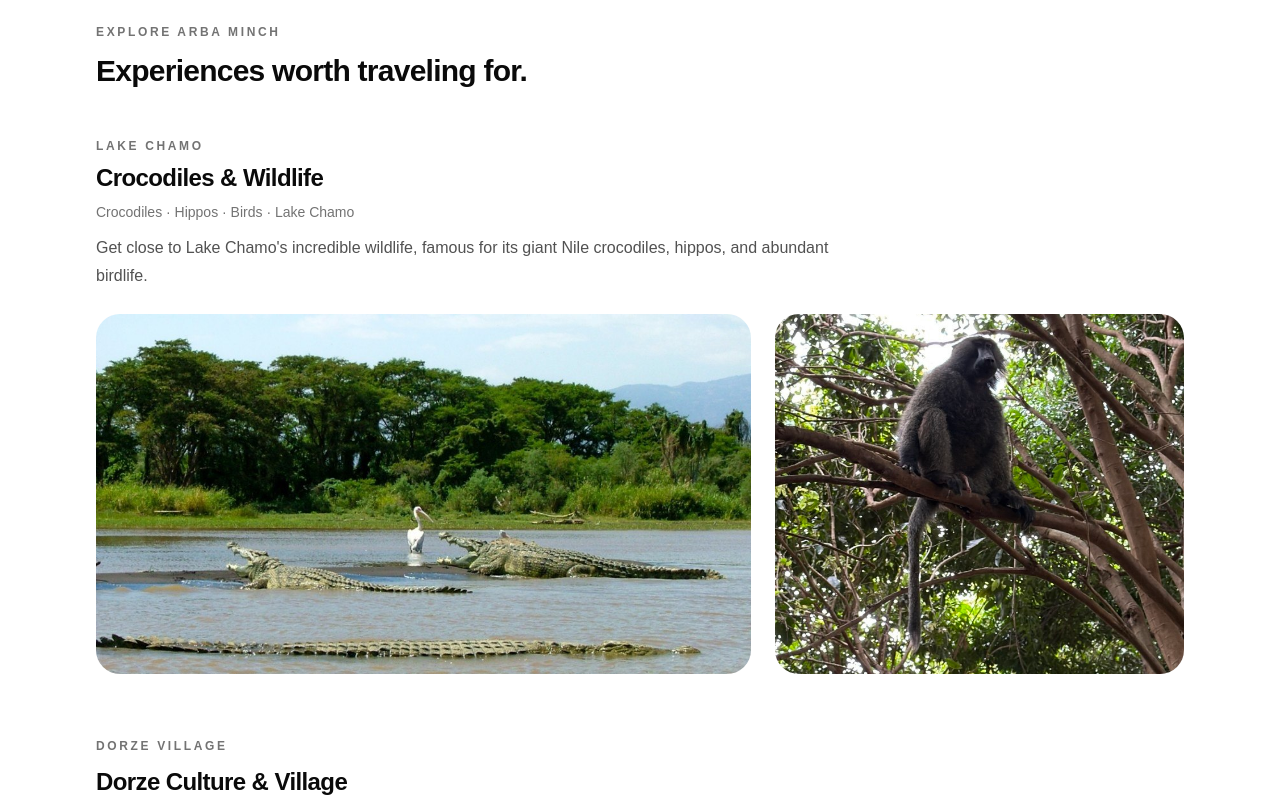
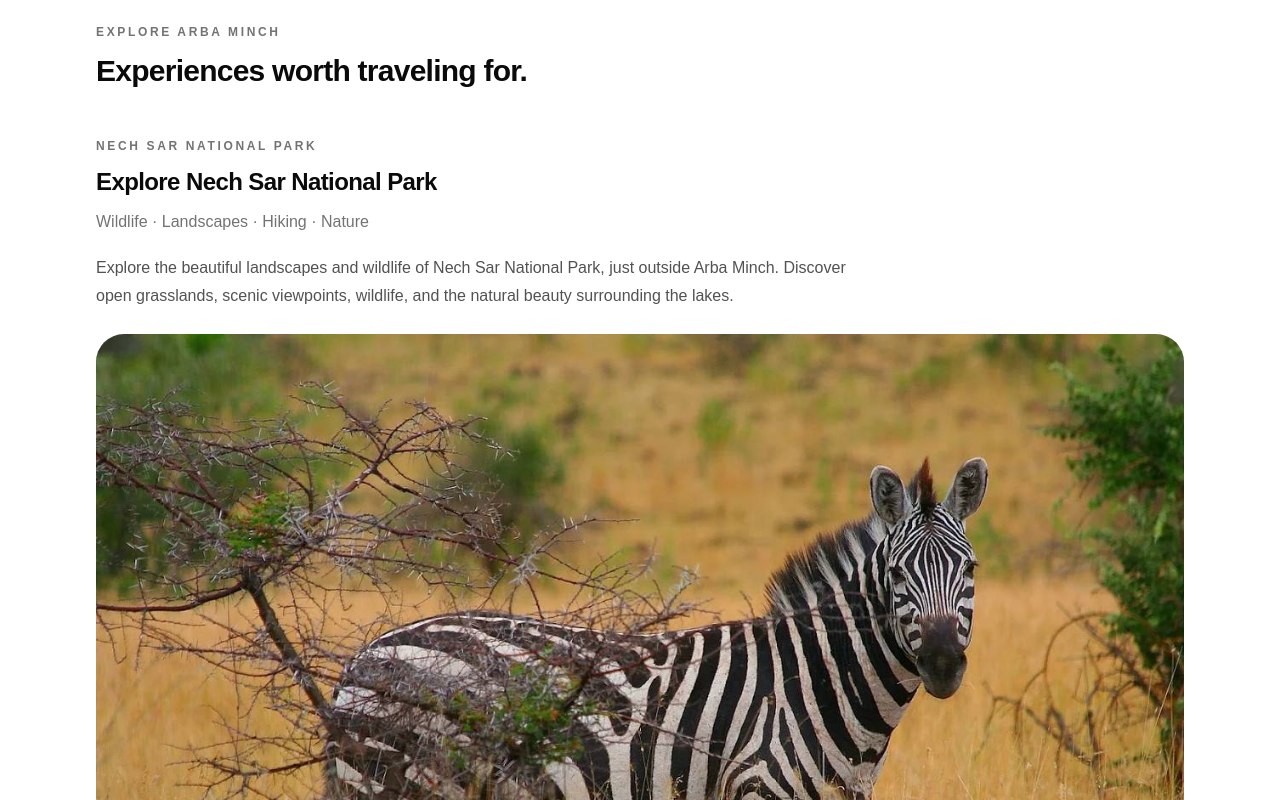
Before and after one commit to amanuel-gezahange/abushtour, a Next.js app: page / in a window 1280 px wide. Shown: the part 840-1640 px from the top of the page. Built offline with nearby package versions, Linux system fonts and the light colour scheme.

Commit message:
final adjustment added nech sar commit

```diff
--- a/app/page.tsx
+++ b/app/page.tsx
@@ -194,12 +194,46 @@ export default function Home() {
         <h2 className="mt-3 text-3xl font-semibold leading-tight tracking-tight text-neutral-950">
           Experiences worth traveling for.
         </h2>
+        {/* ========================= */}
+        {/* NECH SAR NATIONAL PARK */}
+        {/* ========================= */}
 
+        <div className="mt-12">
+          <p className="text-xs font-semibold uppercase tracking-[0.22em] text-neutral-500">
+            Nech Sar National Park
+          </p>
+
+          <h3 className="mt-3 text-2xl font-semibold tracking-tight text-neutral-950">
+            Explore Nech Sar National Park
+          </h3>
+
+          <p className="mt-3 text-base font-medium text-neutral-500">
+            Wildlife · Landscapes · Hiking · Nature
+          </p>
+
+          <p className="mt-5 max-w-3xl text-base leading-7 text-neutral-600">
+            Explore the beautiful landscapes and wildlife of Nech Sar National Park,
+            just outside Arba Minch. Discover open grasslands, scenic viewpoints,
+            wildlife, and the natural beauty surrounding the lakes.
+          </p>
+
+          {/* Nech Sar photo */}
+          <div className="mt-6 w-full overflow-hidden rounded-[28px]">
+            <Image
+              src="/images/zebra.jpg"
+              alt="Zebra in Nech Sar National Park near Arba Minch"
+              width={1280}
+              height={853}
+              sizes="(max-width: 768px) 100vw, 1152px"
+              className="h-auto w-full"
+            />
+          </div>
+        </div>
         {/* ========================= */}
         {/* LAKE CHAMO */}
         {/* ========================= */}
 
-        <div className="mt-12">
+        <div className="mt-16">
           {/* Details first */}
           <p className="text-xs font-semibold uppercase tracking-[0.22em] text-neutral-500">
             Lake Chamo
```
Also changed, not shown: public/images/zebra.jpg (added).
